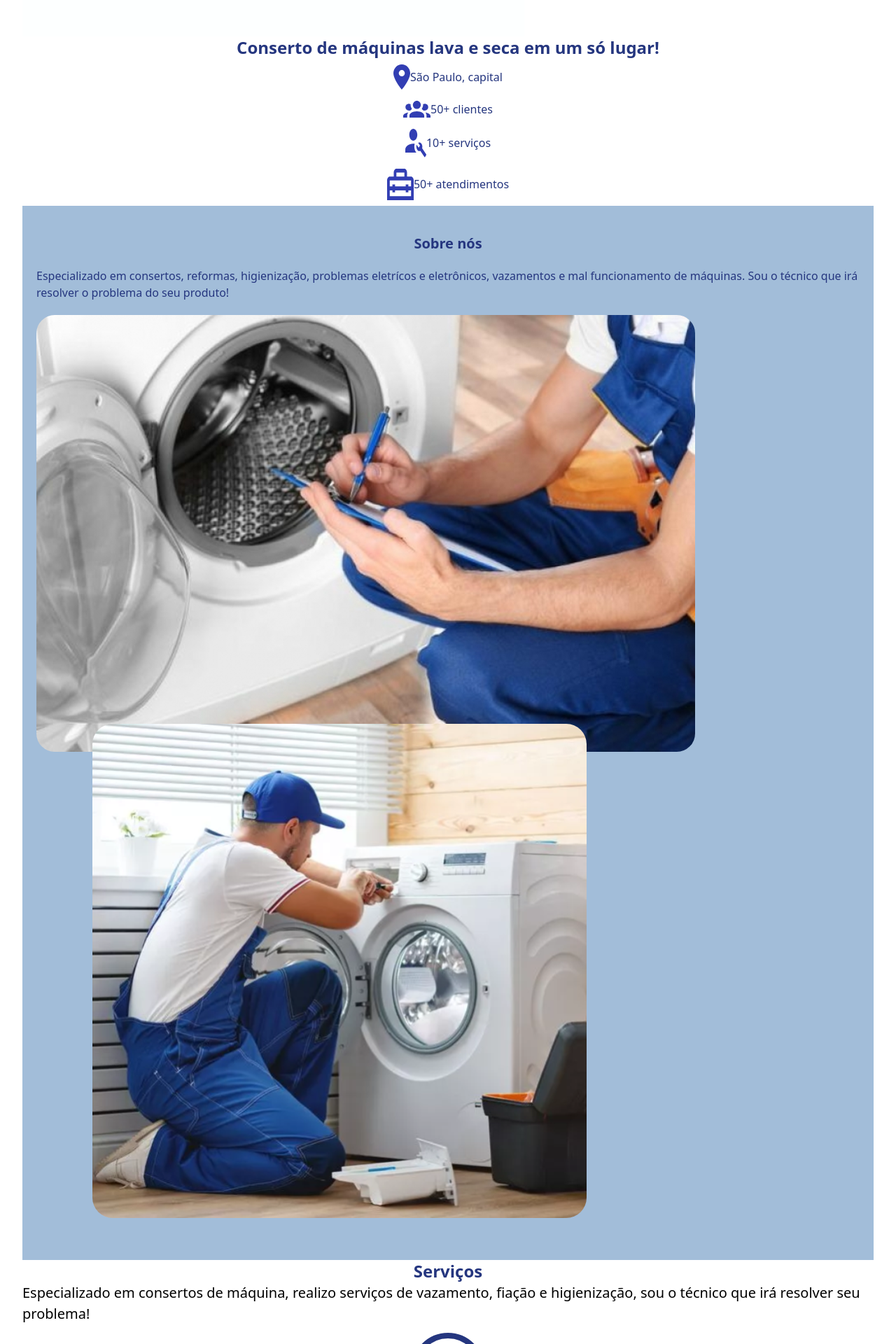
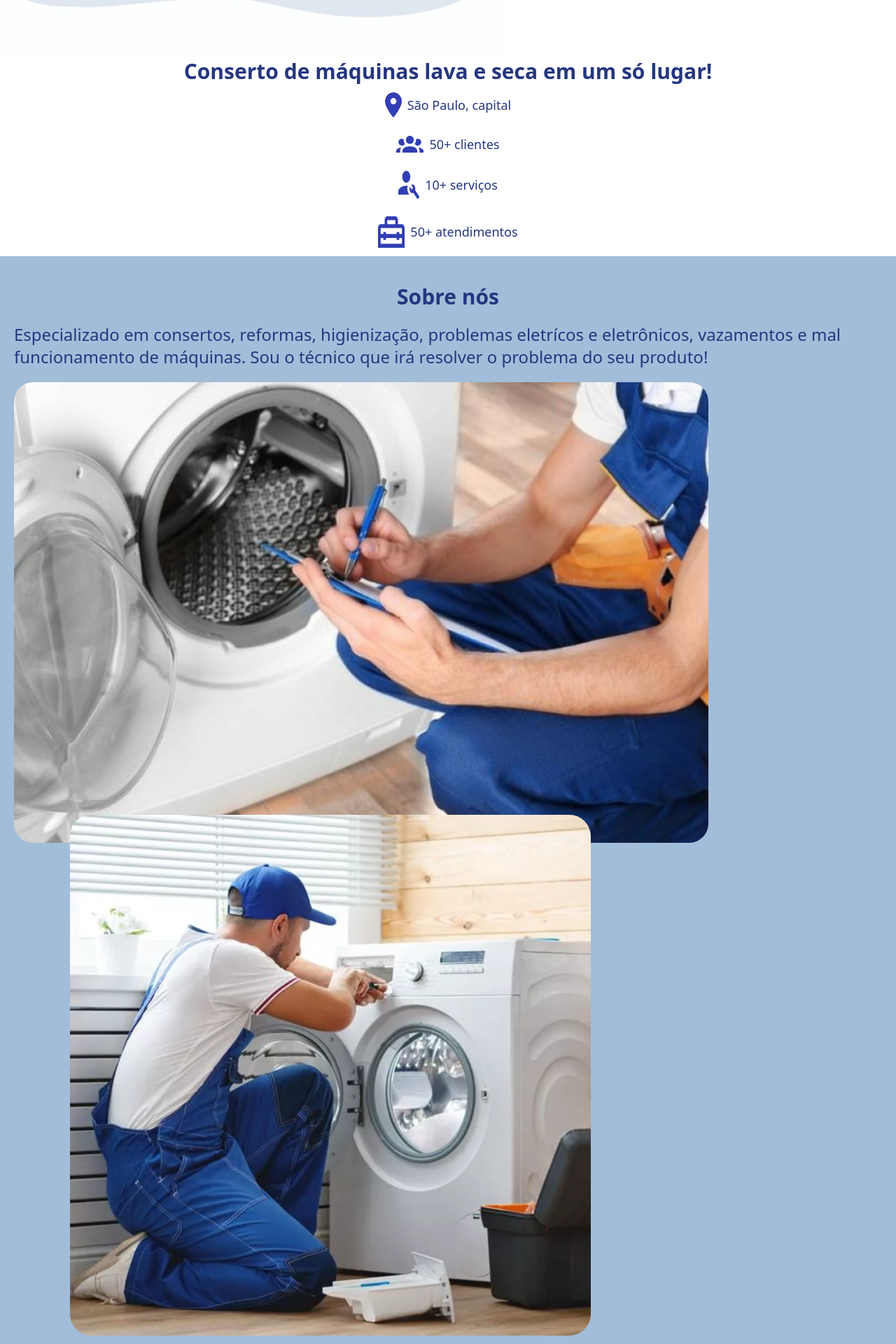
Before and after one commit to zThiago15/family-tec-frontend, a React (Vite) app: page / in a window 1280 px wide. Shown: the part 640-2560 px from the top of the page at 70% size. Built offline with nearby package versions, Linux system fonts and the light colour scheme.

Commit message:
fix: marging of div element

```diff
--- a/src/pages/landing-page/components/Service.tsx
+++ b/src/pages/landing-page/components/Service.tsx
@@ -9,7 +9,7 @@ export default function Service(props: ServiceProps) {
   return (
     <div className="my-3">
       <img src={imgService} alt={nameService} className="border-solid border-primary-color border-[0.5em] rounded-full p-5" />
-      <p className="text-center">{nameService}</p>
+      <p className="text-center text-primary-color text-lg">{nameService}</p>
       <hr className="border-solid border-black" />
     </div>
   );
--- a/src/pages/landing-page/components/Status.tsx
+++ b/src/pages/landing-page/components/Status.tsx
@@ -7,9 +7,9 @@ export default function Status(props: ServiceProps) {
   const {nameStatus, imgStatus} = props
 
   return (
-    <span className="flex items-center flex-wrap my-2">
-      <img src={imgStatus} alt="status" className="border-solid border-spacing-14" />
-      <p className="text-primary-color">{nameStatus}</p>
+    <span className="flex items-center flex-wrap my-3">
+      <img src={imgStatus} alt="status" className="border-solid border-spacing-14 mr-2" />
+      <p className="text-primary-color text-lg">{nameStatus}</p>
     </span>
   );
 
--- a/src/pages/landing-page/landing-page.tsx
+++ b/src/pages/landing-page/landing-page.tsx
@@ -21,13 +21,11 @@ const screenWidth = window.screen.width;
 
 export default function LandingPage() {
 
-  // se a tela for cell, mostrar hamburger menu
-
   const screenWidth = window.screen.width;
 
   return(
-    <div className="m-8">
-      <header className="flex justify-between">
+    <div>
+      <header className="flex justify-between m-8">
         <img src={Logo} alt="logo" className="w-[10em]" />
         <RxHamburgerMenu className="text-xl" />
         {/* <nav>
@@ -38,39 +36,39 @@ export default function LandingPage() {
         </nav> */}
       </header>
       <main>
-        <div>
+        <section>
           <img src={Technician} alt="técnico " />
-            <h1 className="text-primary-color font-bold text-2xl text-center">Conserto de máquinas lava e seca em um só lugar!</h1>
+            <h1 className="text-primary-color font-bold text-3xl text-center">Conserto de máquinas lava e seca em um só lugar!</h1>
             <div className="flex flex-col items-center content-evenly">
               <Status nameStatus="São Paulo, capital" imgStatus={Location} />
               <Status nameStatus="50+ clientes" imgStatus={Clients} />
               <Status nameStatus="10+ serviços" imgStatus={Services} />
               <Status nameStatus="50+ atendimentos" imgStatus={Attendance} />
             </div>
-          </div>
+          </section>
 
-        <div className="bg-background-color p-5 w-full">
-          <h1 className="text-xl text-primary-color font-bold text-center my-5">Sobre nós</h1>
-          <p className="text-primary-color">Especializado em consertos, reformas, higienização, problemas eletrícos e eletrônicos, vazamentos e mal funcionamento de máquinas. Sou o técnico que irá resolver o problema do seu produto!</p>
+        <section className="bg-background-color p-5 w-full">
+          <h1 className="text-3xl text-primary-color font-bold text-center my-5">Sobre nós</h1>
+          <p className="text-primary-color text-2xl">Especializado em consertos, reformas, higienização, problemas eletrícos e eletrônicos, vazamentos e mal funcionamento de máquinas. Sou o técnico que irá resolver o problema do seu produto!</p>
           <span>
             <img className="rounded-lg relative z-10 w-[80%] mt-5" src={Conserto1} alt="técnico consertando máquina" />
 
             <img className="rounded-lg relative z-20 w-[60%] left-20 bottom-10" src={Conserto2} alt="técnico consertando máquina" />
           </span>
-        </div>
+        </section>
 
-        <div>
-          <h1 className="font-bold text-center text-2xl text-primary-color">Serviços</h1>
-          <p className="text-[1.25em]">Especializado em consertos de máquina, realizo serviços de vazamento, fiação e higienização, sou o técnico que irá resolver seu problema!</p>
+        <section className="m-8">
+          <h1 className="font-bold text-center text-3xl text-primary-color mb-5">Serviços</h1>
+          <p className="text-2xl">Especializado em consertos de máquina, realizo serviços de vazamento, fiação e higienização, sou o técnico que irá resolver seu problema!</p>
           <span className="flex flex-col items-center">
             <Service imgService={Electricity} nameService="Fiação" />
             <Service imgService={Leaking} nameService="Vazamento" />
             <Service imgService={Cleaning} nameService="Higienização" />
           </span>
 
-        </div>
+        </section>
       </main>
-      <footer>
+      <footer className="bg-background-color ">
         <h1>Contato</h1>
         <div>
           <p><strong>Atendimento</strong>: seg à sex, das 9h as 18h</p>
```
